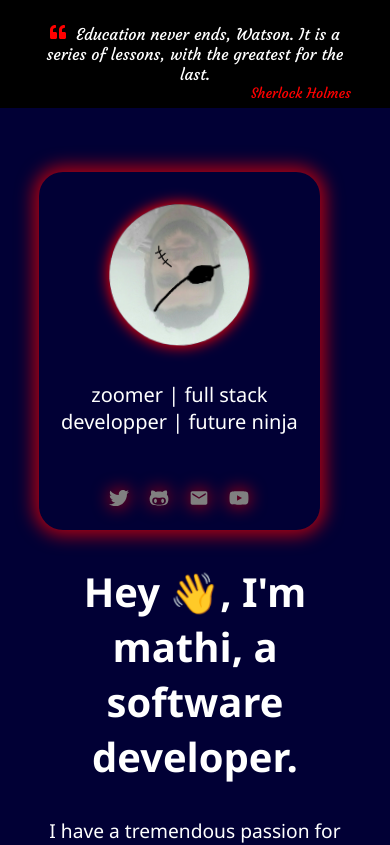
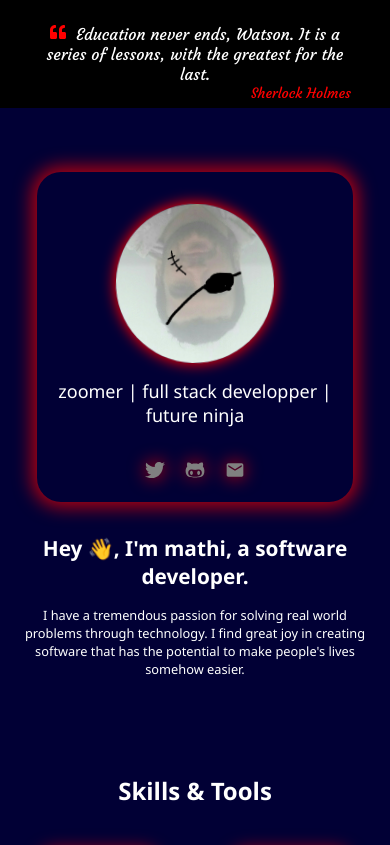
Before and after one commit to maathi/maathi.github.io, a React (Create React App) app: page / in a window 390 px wide. Shown: the top 845 px of the page. Built offline with nearby package versions, Linux system fonts and the light colour scheme.

Commit message:
added responsiveness to intro section

```diff
--- a/src/App.css
+++ b/src/App.css
@@ -9,7 +9,7 @@ body {
 }
 
 .main-content {
-  margin: 3rem 10%;
+  margin: 3rem 5%;
 }
 
 section > h2 {
--- a/src/components/intro.jsx
+++ b/src/components/intro.jsx
@@ -41,16 +41,6 @@ function Intro() {
                 <MdMail />
               </a>
             </li>
-            <li>
-              <a
-                href="https://www.youtube.com/watch?v=dQw4w9WgXcQ"
-                target="_blank"
-                rel="noreferrer"
-                className="youtube"
-              >
-                <FaYoutube />
-              </a>
-            </li>
           </ul>
         </div>
       </div>
--- a/src/style/intro.css
+++ b/src/style/intro.css
@@ -1,32 +1,44 @@
 #intro {
   display: flex;
-  /* align-items: center; */
-  /* justify-content: space-between; */
-  /* gap: 3rem; */
+  column-gap: 1rem;
+  align-items: center;
   margin: 4rem auto;
 }
 #intro > :first-child {
+  /* border: 1px solid red; */
   flex: 2;
 }
+
+#intro > :first-child p {
+  margin: auto 5%;
+}
+
 #intro > :last-child {
+  /* border: 1px solid red; */
   flex: 3;
+  display: flex;
+  flex-direction: column;
+  row-gap: 1rem;
 }
+
 #intro > :last-child h1 {
+  margin: 0 auto;
   font-size: 2.5rem;
 }
+
 #intro > :last-child p {
-  /* margin: auto; */
+  margin: 0 auto;
   font-size: 1.2em;
 }
 #intro #card {
+  width: 90%;
+  margin: auto;
   display: flex;
   flex-direction: column;
   align-items: center;
   justify-content: space-around;
   gap: 1rem;
-  width: 90%;
   border-radius: 24px;
-  /* margin: auto; */
   box-shadow: 0px 0px 18px 5px rgba(255, 0, 0, 0.7);
 }
 
@@ -91,9 +103,10 @@
     transform: rotate(0deg);
   }
 }
-@media screen and (max-width: 900px) {
+@media screen and (max-width: 950px) {
   #intro {
-    display: block;
+    flex-direction: column;
+    row-gap: 2rem;
     text-align: center;
   }
 
@@ -102,18 +115,30 @@
   }
 }
 
-@media screen and (max-width: 700px) {
+@media screen and (max-width: 490px) {
   #intro img {
     width: 40%;
   }
+
+  #intro > :last-child h1 {
+    font-size: 2rem;
+  }
+
+  #intro > :last-child p {
+    font-size: 1em;
+  }
 }
 
-@media screen and (max-width: 500px) {
+@media screen and (max-width: 400px) {
   #intro img {
     width: 50%;
   }
 
-  #intro p {
-    font-size: 20px;
+  #intro > :last-child h1 {
+    font-size: 1.3rem;
+  }
+
+  #intro > :last-child p {
+    font-size: 0.8rem;
   }
 }
```
